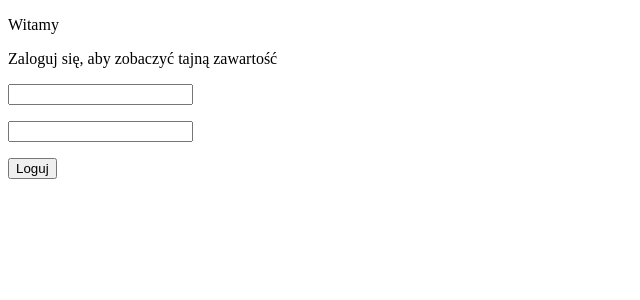
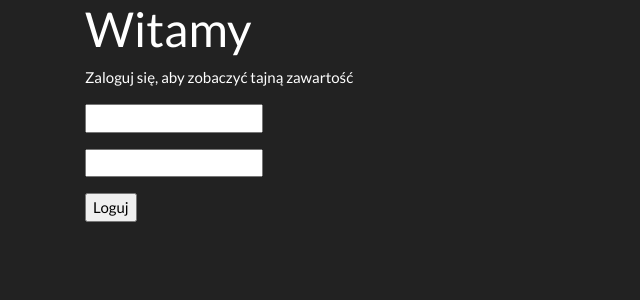
Before and after one commit to damjes/logowanie-php, a PHP site: page / in a window 1280 px wide. Shown: the top 300 px of the page, without its empty margins (0-640 px from the left). Run offline with PHP 8.4, Linux system fonts and the light colour scheme; some libraries are stand-ins or nearby versions.

Commit message:
fontawesome i bootstrap

```diff
--- a/index.php
+++ b/index.php
@@ -10,9 +10,12 @@ session_start();
 	<meta charset="UTF-8">
 	<meta name="viewport" content="width=device-width, initial-scale=1.0">
 	<title>Strona główna</title>
+	<link href="https://stackpath.bootstrapcdn.com/bootstrap/4.4.1/css/bootstrap.min.css" rel="stylesheet" integrity="sha384-Vkoo8x4CGsO3+Hhxv8T/Q5PaXtkKtu6ug5TOeNV6gBiFeWPGFN9MuhOf23Q9Ifjh" crossorigin="anonymous">
+	<link href="https://stackpath.bootstrapcdn.com/bootswatch/4.4.1/darkly/bootstrap.min.css" rel="stylesheet" integrity="sha384-rCA2D+D9QXuP2TomtQwd+uP50EHjpafN+wruul0sXZzX/Da7Txn4tB9aLMZV4DZm" crossorigin="anonymous">
+	<link href="https://stackpath.bootstrapcdn.com/font-awesome/4.7.0/css/font-awesome.min.css" rel="stylesheet" integrity="sha384-wvfXpqpZZVQGK6TAh5PVlGOfQNHSoD2xbE+QkPxCAFlNEevoEH3Sl0sibVcOQVnN" crossorigin="anonymous">
 </head>
-<body>
-	<p>Witamy</p>
+<body class="container">
+	<h1>Witamy</h1>
 	<p>Zaloguj się, aby zobaczyć tajną zawartość</p>
 <?php
 if(isset($_SESSION['userid'])){
@@ -43,7 +46,7 @@ echo '<p><img src="https://www.gravatar.com/avatar/'.$grav_id.'" /></p>';
 $polaczenie->close();
 ?></p>
 	<p>Wielka tajemnica</p>
-	<p><a href="wyloguj.php">Wyloguj teraz</a>
+	<p><a href="wyloguj.php"><i class="fa fa-sign-out"></i> Wyloguj teraz</a>
 <?php
 } else {
 ?>
@@ -53,5 +56,7 @@ $polaczenie->close();
 	<p><input type="submit" value="Loguj"></p>
 	</form>
 <?php } ?>
+<script src="https://stackpath.bootstrapcdn.com/bootstrap/4.4.1/js/bootstrap.min.js" integrity="sha384-wfSDF2E50Y2D1uUdj0O3uMBJnjuUD4Ih7YwaYd1iqfktj0Uod8GCExl3Og8ifwB6" crossorigin="anonymous"></script>
+<script src="https://stackpath.bootstrapcdn.com/bootstrap/4.4.1/js/bootstrap.bundle.min.js" integrity="sha384-6khuMg9gaYr5AxOqhkVIODVIvm9ynTT5J4V1cfthmT+emCG6yVmEZsRHdxlotUnm" crossorigin="anonymous"></script>
 </body>
 </html>
```
Also changed, not shown: todo.md (+1 -0 lines).
